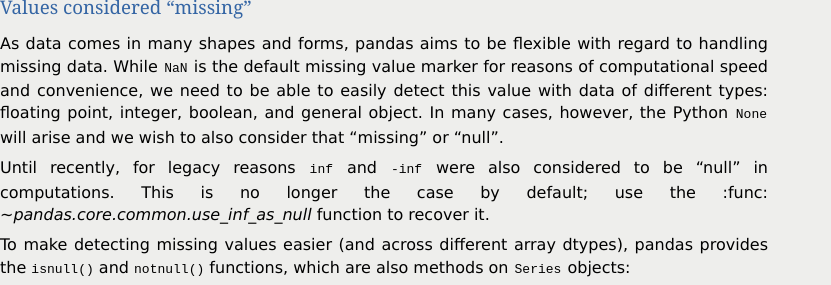
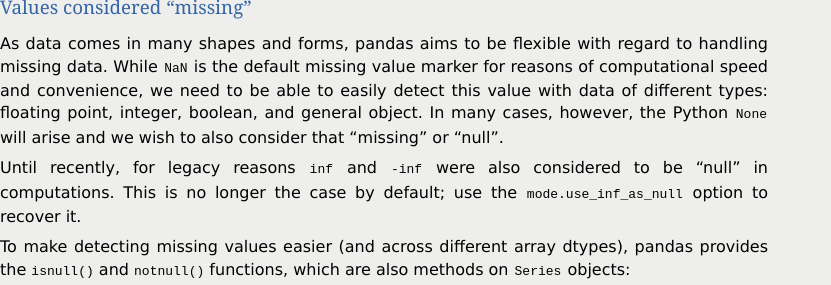
Before and after one commit to mobogaqc/pandas, a Sphinx documentation site: the page built from doc/source/missing_data.rst, in a window 1280 px wide and 900 px high, scrolled down 683 px, cut to the strip 102-387 px from the top of the window. Shown: the whole strip, without its empty margins (0-831 px from the left). Built offline with Sphinx 7.4.7, drawn with Linux system fonts in a browser that asks for light colours; formulas are drawn with MathJax 3; the version number is read from the project's files by our own code.

Commit message:
DOC: update docs to reflect new mode.use_inf_as_null option

```diff
--- a/RELEASE.rst
+++ b/RELEASE.rst
@@ -99,7 +99,7 @@
     instead. This is a legacy hack and can lead to subtle bugs.
   - inf/-inf are no longer considered as NA by isnull/notnull. To be clear, this
     is legacy cruft from early pandas. This behavior can be globally re-enabled
-    using pandas.core.common.use_inf_as_na (#2050, #1919)
+    using the new option ``mode.use_inf_as_null`` (#2050, #1919)
   - ``pandas.merge`` will now default to ``sort=False``. For many use cases
     sorting the join keys is not necessary, and doing it by default is wasteful
   - ``names`` handling in file parsing: if explicit column `names` passed,
--- a/doc/source/missing_data.rst
+++ b/doc/source/missing_data.rst
@@ -61,7 +61,7 @@
 
 Until recently, for legacy reasons ``inf`` and ``-inf`` were also
 considered to be "null" in computations. This is no longer the case by
-default; use the :func: `~pandas.core.common.use_inf_as_null` function to recover it.
+default; use the ``mode.use_inf_as_null`` option to recover it.
 
 .. _missing.isnull:
 
```
